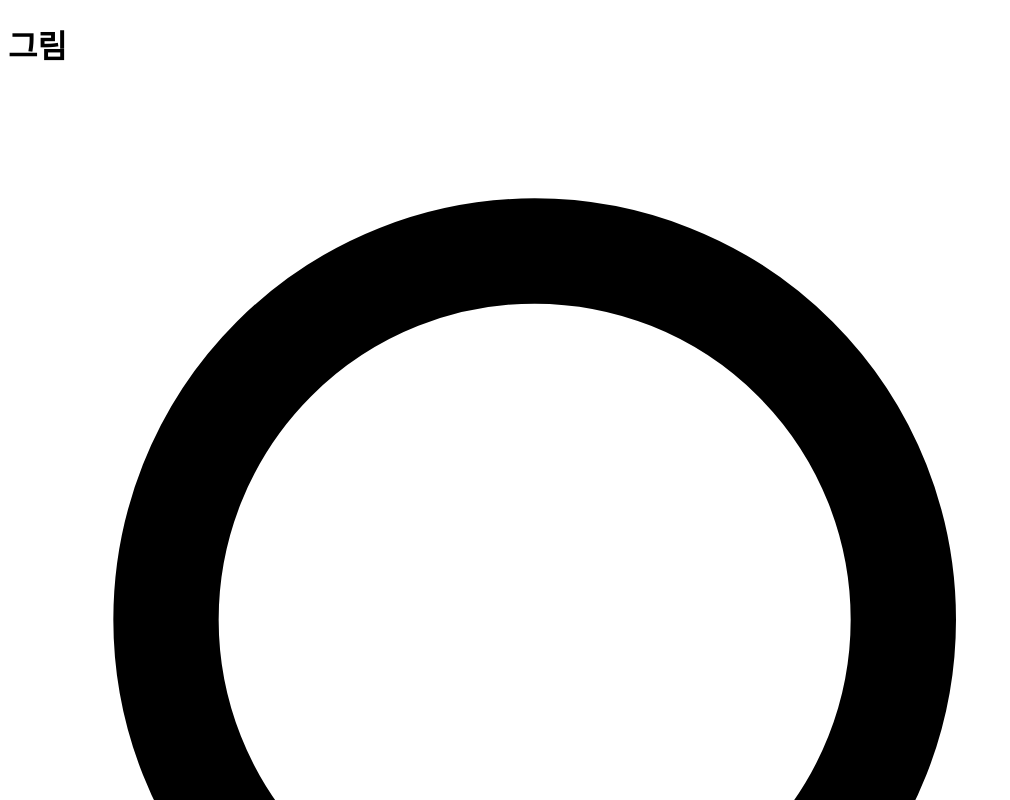
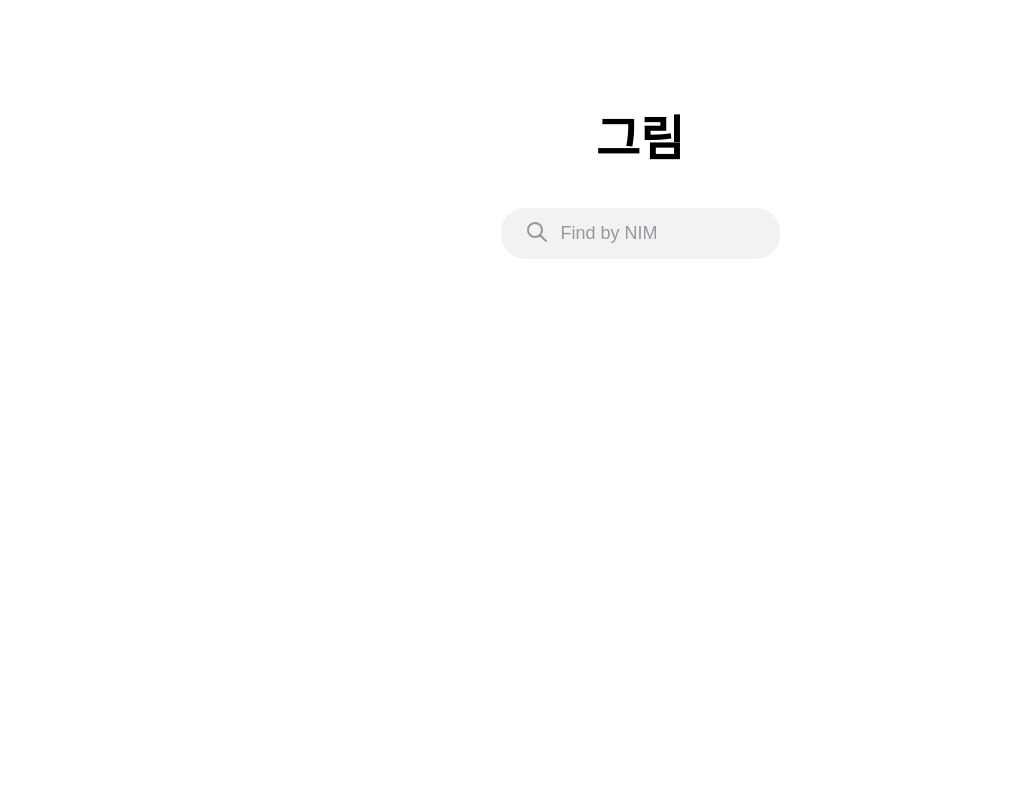
Before and after one commit to dimasmiftah/pisangparektor, a React (Create React App) app: page / in a window 1280 px wide. Shown: the top 800 px of the page, without its empty margins (0-1010 px from the left). Built offline with nearby package versions, Linux system fonts and the light colour scheme; the HTML template or start-up script is replaced by a standard one.

Commit message:
setting up result structure

```diff
--- a/src/index.css
+++ b/src/index.css
@@ -1,5 +1,20 @@
 @import url('https://fonts.googleapis.com/css2?family=Poppins:wght@400;500;700;900&display=swap');
+
+:root {
+  /* Color styles */
+  --background: white;
+  --title: black;
+  --input-background: rgba(0, 0, 0, 0.05);
+  --input-text: rgba(151, 151, 157, 1);
+  --input-active: rgb(99, 99, 99);
+  --label: rgba(127, 127, 133, 1);
+}
 
 body {
   font-family: 'Poppins', sans-serif;
+  padding: 0 3rem;
+  height: 100vh;
+  display: flex;
+  justify-content: center;
+  background: var(--background);
 }
--- a/src/routes/Home/Home.module.scss
+++ b/src/routes/Home/Home.module.scss
@@ -1,2 +1,40 @@
 .home {
+  margin-top: 6rem;
+  .title {
+    font-weight: 900;
+    font-size: 48px;
+    line-height: 72px;
+    text-align: center;
+    color: var(--title);
+  }
+
+  .form {
+    position: relative;
+    height: fit-content;
+    .search {
+      width: 279px;
+      background: var(--input-background);
+      border-radius: 24px;
+      border: none;
+      padding: 12px 24px;
+      padding-left: 60px;
+      font-weight: normal;
+      font-size: 18px;
+      line-height: 27px;
+      color: var(--input-active);
+
+      &::placeholder {
+        color: #97979d;
+      }
+    }
+
+    .searchIcon {
+      width: 24;
+      height: 24px;
+      stroke: var(--input-text);
+      position: absolute;
+      top: 12px;
+      left: 24px;
+    }
+  }
 }
--- a/src/routes/Home/Home.tsx
+++ b/src/routes/Home/Home.tsx
@@ -6,7 +6,7 @@ const Home: React.FC<HomeProps> = ({}) => {
   return (
     <div className={styles.home}>
       <h1 className={styles.title}>그림</h1>
-      <form action=''>
+      <form onSubmit={() => {}} className={styles.form}>
         <svg
           className={styles.searchIcon}
           fill='none'
@@ -21,7 +21,14 @@ const Home: React.FC<HomeProps> = ({}) => {
             d='M21 21l-6-6m2-5a7 7 0 11-14 0 7 7 0 0114 0z'
           ></path>
         </svg>
-        <input type='search' name='nim' id='nim' />
+        <input
+          className={styles.search}
+          type='search'
+          name='search'
+          id='search'
+          placeholder='Find by NIM'
+          maxLength={8}
+        />
       </form>
     </div>
   );
--- a/src/routes/Result/Result.tsx
+++ b/src/routes/Result/Result.tsx
@@ -1,9 +1,30 @@
 import React from 'react';
+import styles from './Result.module.scss';
 
 interface ResultProps {}
 
 const Result: React.FC<ResultProps> = ({}) => {
-  return <h1>Result</h1>;
+  return (
+    <div className='result'>
+      <div className='picture'>
+        <img
+          src='https://akademik.unikom.ac.id/foto/10118087.jpg'
+          alt='10118087'
+        />
+      </div>
+      <div className='caption'>
+        <h1 className='nim'></h1>
+        <div>
+          <div className='label'>major</div>
+          <div className='info'>teknik informatika</div>
+        </div>
+        <div>
+          <div className='label'>year of entry</div>
+          <div className='info'>2020</div>
+        </div>
+      </div>
+    </div>
+  );
 };
 
 export default Result;
```
Also changed, not shown: 1 other file (tests, documents, lock files or other folders).
